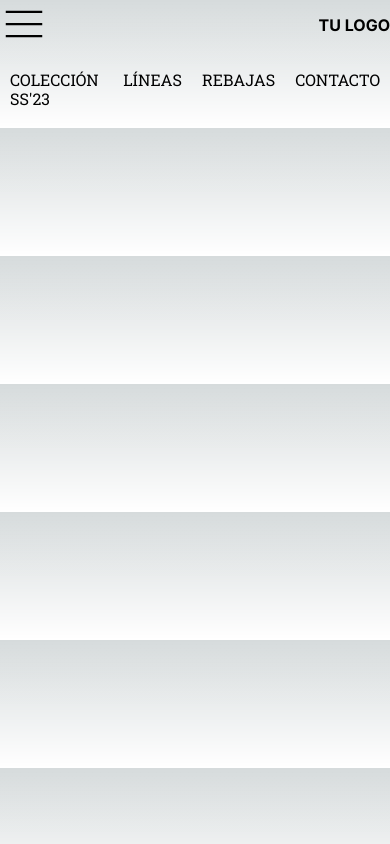
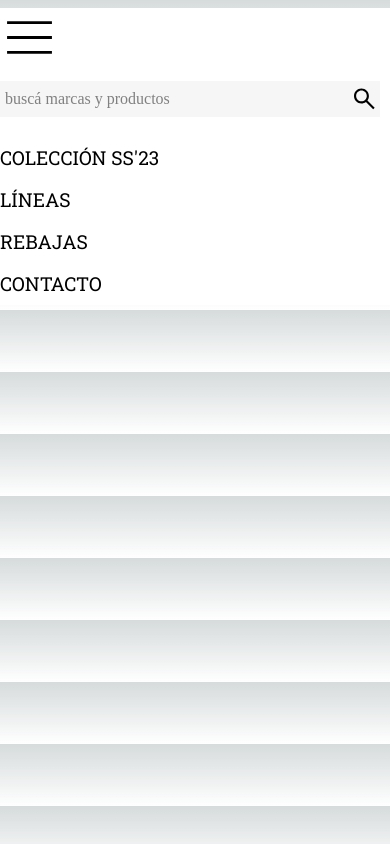
Before and after one commit to nahuelrabey/cloth-store, a Next.js app: page /dev/header.dev in a window 390 px wide. Built offline with nearby package versions, Linux system fonts and the light colour scheme.

Commit message:
menu mobile in process

```diff
--- /dev/null
+++ b/component/Hamburguer/index.tsx
@@ -0,0 +1,13 @@
+import { useEffect, useState } from "react"
+
+export default function Hamburguer() {
+    const [width, setWidth] = useState(0)
+
+    useEffect(() => {
+        setWidth(window.innerWidth * 0.15)
+        console.log("Width:",width)
+    }, [width])
+
+    // eslint-disable-next-line @next/next/no-img-element
+    return (<div><img src="/menu.svg" alt="ícono del menú" width={width} /></div>)
+}
--- a/component/NavPlaces/NavPlaces.module.css
+++ b/component/NavPlaces/NavPlaces.module.css
@@ -1,22 +1,51 @@
-.places {
-  margin: 20px 0;
-  display: flex;
-  justify-content: center;
-}
-.places ul {
+.items {
   display: flex;
   margin: 0;
 }
-.places ul li {
+.items li {
   list-style: none;
 }
-.places ul li a {
+.items li a {
   display: inline-block;
   padding: 0px 10px;
   text-decoration: none;
   color: black;
   transition: all 0.25s;
 }
-.places ul li a:hover {
-  opacity: .75;
+.items li a:hover {
+  opacity: 0.75;
 }
+
+@media screen and (max-width: 600px) {
+  .items {
+    flex-direction: column;
+    padding: 0;
+    margin-top: 20px;
+  }
+  .items li a {
+    display: block;
+    padding: 10px 0;
+    transition: all 0s;
+    font-size: larger;
+  }
+
+  .items li a:hover {
+    color: white;
+    background-color: #ff7b54;
+    opacity: 1;
+  }
+}
+
+.placesDesktop {
+  margin: 20px 0;
+  display: flex;
+  justify-content: center;
+}
+.placesMobile {
+  position: absolute;
+  width: 100%;
+  top: 0;
+  top: 8px;
+  background-color: white;
+  /* display: none; */
+}
--- a/component/NavPlaces/NavPlaces.tsx
+++ b/component/NavPlaces/NavPlaces.tsx
@@ -1,19 +1,44 @@
+/* eslint-disable @next/next/no-img-element */
 import styles from "./NavPlaces.module.css"
 import Link from "next/link"
 import { Roboto_Slab } from "@next/font/google"
+import SearchBar from "../SearchBar"
+import Mobile from "../Mobile"
+import Desktop from "../Desktop"
+import Hamburguer from "../Hamburguer"
 
 const slab = Roboto_Slab({ subsets: ['latin'] })
 
+type place = [string, string]
+type args = { places: place[] }
+
 export function NavPlaces() {
-    const places = [["COLECCIÓN SS'23", "#"], ["LÍNEAS", "#"], ["REBAJAS", "#"], ["CONTACTO", "#"]]
+    const places: place[] = [["COLECCIÓN SS'23", "#"], ["LÍNEAS", "#"], ["REBAJAS", "#"], ["CONTACTO", "#"]]
+    return (<>
+        <Mobile><NavPlacesMobile places={places} /></Mobile>
+        <Desktop><NavPlacesDesktop places={places} /></Desktop>
+    </>)
+}
+
+type argsItems = { places: place[] }
+function Items({ places }: argsItems) {
     const items = places.map(([text, place], index) =>
         <li key={index}><Link href={place}>{text}</Link></li>
     )
+    return <ul style={slab.style} className={styles.items}>{items}</ul>
+}
+
+
+function NavPlacesDesktop(props: args) {
+    return <div className={styles.placesDesktop}><Items {...props} /></div>
+}
+
+function NavPlacesMobile(props: args) {
     return (
-        <div style={slab.style} className={styles.places}>
-            <ul>
-                {items}
-            </ul>
+        <div className={styles.placesMobile}>
+            <Hamburguer/>
+            <SearchBar />
+            <Items {...props} />
         </div>
     )
 }
--- a/component/NavTop/NavTop.module.css
+++ b/component/NavTop/NavTop.module.css
@@ -16,11 +16,3 @@
     display: flex;
     justify-content: space-between;
 }
-
-.hamburguer {
-    width: 35%;
-}
-
-.hamburguer img {
-    width: inherit;
-}
--- a/component/NavTop/NavTop.tsx
+++ b/component/NavTop/NavTop.tsx
@@ -2,6 +2,7 @@
 import { Inter } from "@next/font/google";
 import { useEffect, useState } from "react";
 import Desktop from "../Desktop";
+import Hamburguer from "../Hamburguer";
 import Mobile from "../Mobile";
 import SearchBar from "../SearchBar";
 import ShoppingCart from "../ShoppingCart";
@@ -18,9 +19,7 @@ export function NavTop() {
 function NavTopMobile() {
     return (
         <div style={inter.style} className={styles.navTopMobile}>
-            <div className={styles.hamburguer}>
-                <img src="/menu.svg" alt="menu" />
-            </div>
+            <Hamburguer/>
             <div className={styles.logo}>
                 <span>TU LOGO</span>
             </div>
--- a/component/SearchBar/SearchBar.module.css
+++ b/component/SearchBar/SearchBar.module.css
@@ -1,19 +1,36 @@
-
-.searchBar{
+.searchBar {
   display: inline-flex;
   justify-content: space-between;
-    box-shadow: 0px 2px 2px rgba(0, 0, 0, .25) ;
-    background-color: #F6F6F6;
+  box-shadow: 0px 2px 2px rgba(0, 0, 0, 0.25);
+  background-color: #f6f6f6;
   border-radius: 10px;
-    padding: .25em;
+  padding: 0.25em;
 }
 .searchBar img {
   width: 5%;
-    min-width: 21.20px;
+  min-width: 21.2px;
 }
 .searchBar input {
   width: 90%;
   min-width: 212px;
   border: none;
   background-color: inherit;
+  color: gray;
 }
+
+.searchBar input:focus {
+  color: black;
+}
+
+@media screen and (max-width: 600px) {
+  .searchBar {
+    display: flex;
+    border-radius: 0;
+    box-shadow: none;
+    margin-right: 10px;
+    margin-top: 10px;
+    padding: 5px;
+    height: 2.25em;
+    /* background-color: #606060; */
+  }
+}
--- a/component/SearchBar/SearchBar.tsx
+++ b/component/SearchBar/SearchBar.tsx
@@ -1,10 +1,18 @@
 /* eslint-disable @next/next/no-img-element */
+import React from "react"
 import styles from "./SearchBar.module.css"
 
-export function SearchBar(){
+export function SearchBar() {
+    const inputRef = React.createRef<HTMLInputElement>()
+    const handleFocus = () => {
+        if (!inputRef.current) {
+            return
+        }
+        inputRef.current.select();
+    }
     return (
         <div className={styles.searchBar}>
-            <input type="text" name="searc" id="searc" />
+            <input type="text" name="searc" id="searc" defaultValue="buscá marcas y productos" ref={inputRef} onFocus={() => handleFocus()} />
             <img src="/search-lens.svg" alt="search lens" />
         </div>
     )
```
Lines whose indentation alone changed are shown as unchanged.
